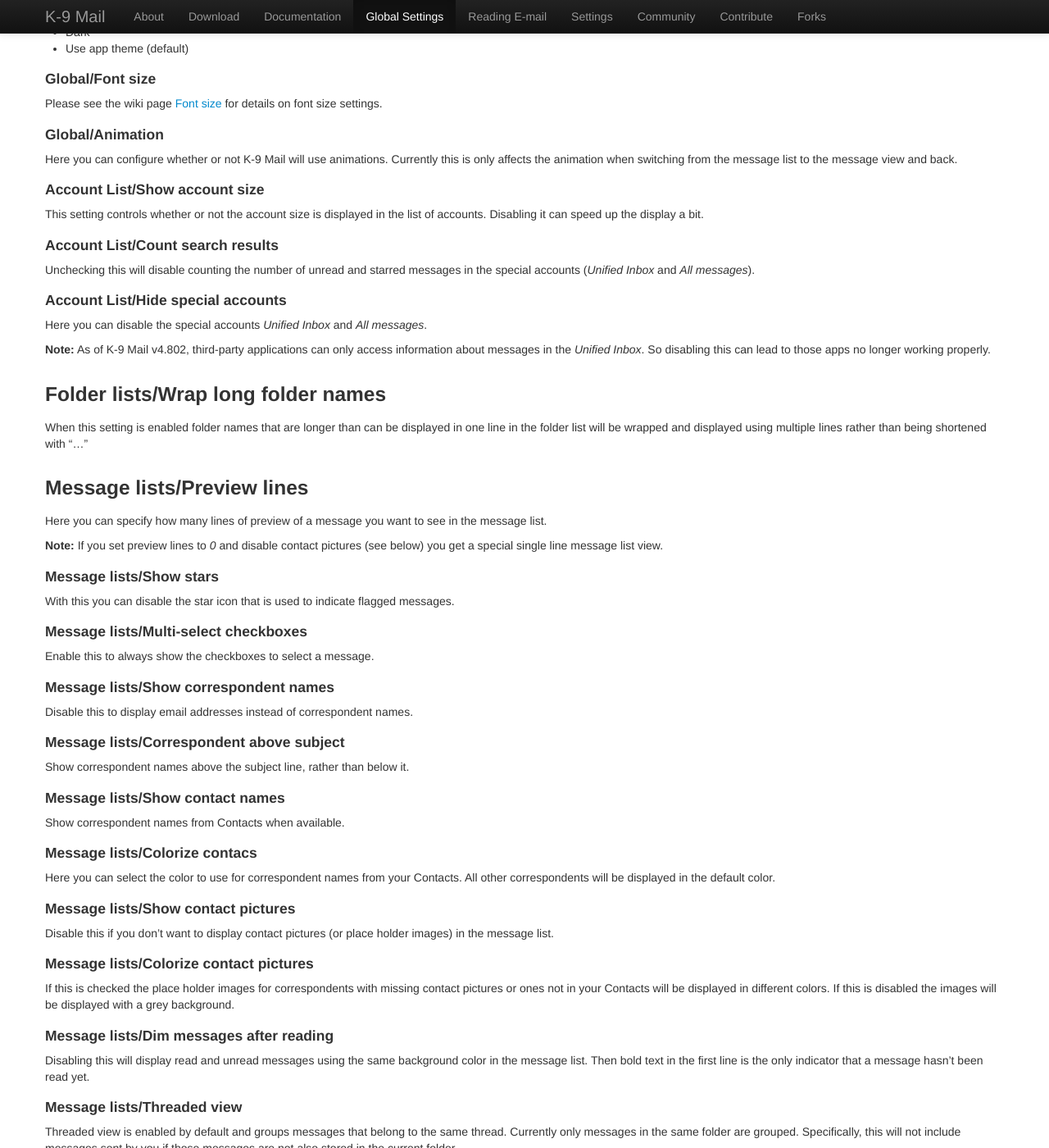
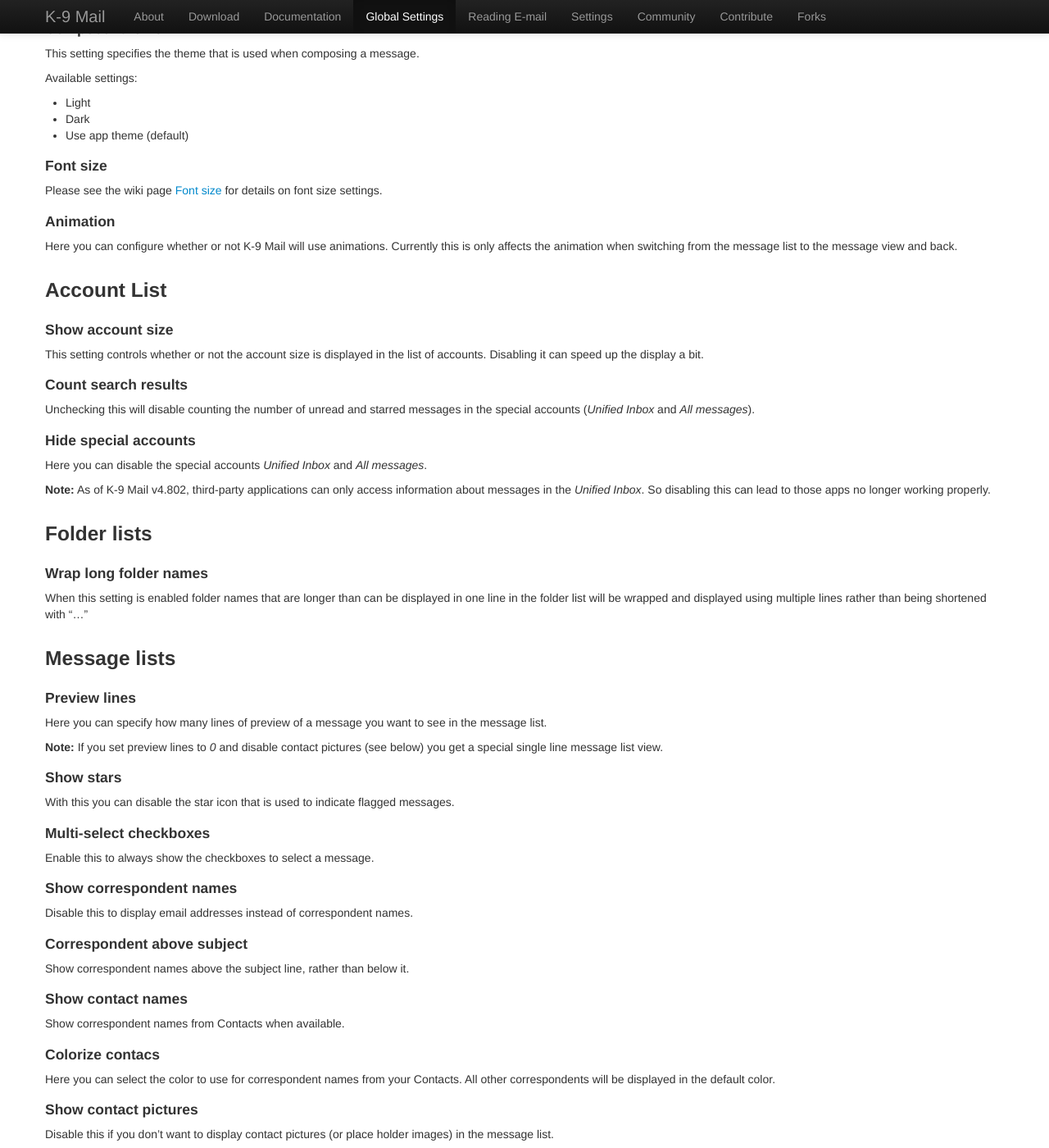
Before and after one commit to k9mail/k9mail.app, a Jekyll site: the page built from documentation/settings/global.md, in a window 1280 px wide and 1400 px high, scrolled down 879 px. Shown: the whole window at 82% size. Built offline with Jekyll 4.4.1, drawn with Linux system fonts in a browser that asks for light colours; nearby versions of some CDN libraries; some of the changed text lies outside the part shown.

Commit message:
Update global.md

```diff
--- a/documentation/settings/global.md
+++ b/documentation/settings/global.md
@@ -4,33 +4,35 @@ nav_order: 3
 layout: default
 ---
 
+{% include settings-header.html %}
+
 {% include documentation-header.html %}
-
-{% include settings-header.html %}
 
 # Global Settings
 
 *Global settings* are account-independent settings. Most of them define how the user interface should look like.
 
-#### Display
+## Display
 The Display settings provide a lot of flexibility to control the global appearance of the app, as well as each of the main views, such as the account list, message lists and message display.
 
-##### Global/Language
+### Global
+
+#### Language
 By default K-9 Mail will display the user interface in the language you're using for your Android system. With this setting you can override the system language, e.g. if your Android version doesn't support your native language but K-9 Mail does.
 
-#### Global/Theme
+#### Theme
 Available themes:
 
 * Light (default)
 * Dark
 
-#### Global/Fixed message theme
+#### Fixed message theme
 When using the dark theme messages can look wrong. This is why K-9 Mail allows you to override the app theme.
 
 Enabling this setting will always use the theme configured in *Message view theme* below for the message view.
 Not using a fixed message theme means you can select a theme in the menu of the message view.
 
-#### Global/Message view theme
+#### Message view theme
 This setting specifies the theme that is used for the message view.
 
 Available settings:
@@ -39,7 +41,7 @@ Available settings:
 * Dark
 * Use app theme (default)
 
-#### Global/Composer theme
+#### Composer theme
 This setting specifies the theme that is used when composing a message.
 
 Available settings:
@@ -48,67 +50,73 @@ Available settings:
 * Dark
 * Use app theme (default)
 
-#### Global/Font size
+#### Font size
 Please see the wiki page [Font size](Manual-globalsettings-fonts) for details on font size settings.
 
-#### Global/Animation
+#### Animation
 Here you can configure whether or not K-9 Mail will use animations. Currently this is only affects the animation when switching from the message list to the message view and back.
 
-#### Account List/Show account size
+### Account List
+
+#### Show account size
 This setting controls whether or not the account size is displayed in the list of accounts. Disabling it can speed up the display a bit.
 
-#### Account List/Count search results
+#### Count search results
 Unchecking this will disable counting the number of unread and starred messages in the special accounts (*Unified Inbox* and *All messages*).
 
-#### Account List/Hide special accounts
+#### Hide special accounts
 Here you can disable the special accounts *Unified Inbox* and *All messages*.
 
 **Note:** As of K-9 Mail v4.802, third-party applications can only access information about messages in the *Unified Inbox*. So disabling this can lead to those apps no longer working properly.
 
-### Folder lists/Wrap long folder names
+### Folder lists
+
+#### Wrap long folder names
 When this setting is enabled folder names that are longer than can be displayed in one line in the folder list will be wrapped and displayed using multiple lines rather than being shortened with "..."
 
-### Message lists/Preview lines
+### Message lists
+
+#### Preview lines
 Here you can specify how many lines of preview of a message you want to see in the message list.
 
 **Note:** If you set preview lines to *0* and disable contact pictures (see below) you get a special single line message list view.
 
-#### Message lists/Show stars
+#### Show stars
 With this you can disable the star icon that is used to indicate flagged messages.
 
-#### Message lists/Multi-select checkboxes
+#### Multi-select checkboxes
 Enable this to always show the checkboxes to select a message.
 
-#### Message lists/Show correspondent names
+#### Show correspondent names
 Disable this to display email addresses instead of correspondent names.
 
-#### Message lists/Correspondent above subject
+#### Correspondent above subject
 Show correspondent names above the subject line, rather than below it.
 
-#### Message lists/Show contact names
+#### Show contact names
 Show correspondent names from Contacts when available.
 
-#### Message lists/Colorize contacs
+#### Colorize contacs
 Here you can select the color to use for correspondent names from your Contacts. All other correspondents will be displayed in the default color.
 
-#### Message lists/Show contact pictures
+#### Show contact pictures
 Disable this if you don't want to display contact pictures (or place holder images) in the message list.
 
-#### Message lists/Colorize contact pictures
+#### Colorize contact pictures
 If this is checked the place holder images for correspondents with missing contact pictures or ones not in your Contacts will be displayed in different colors.
 If this is disabled the images will be displayed with a grey background.
 
-#### Message lists/Dim messages after reading
+#### Dim messages after reading
 Disabling this will display read and unread messages using the same background color in the message list. Then bold text in the first line is the only indicator that a message hasn't been read yet.
 
-#### Message lists/Threaded view
+#### Threaded view
 Threaded view is enabled by default and groups messages that belong to the same thread. Currently only messages in the same folder are grouped. Specifically, this will not include messages sent by you if those messages are not also stored in the current folder.
 
 Please note that this is not the same as the conversation view you might know from e.g. Gmail.
 
 To add own messages in threaded view: change *Sent folder* to *INBOX* in *Folder* settings under *Account settings*. Note: own messages are no longer stored (and synced) in *Sent* folder.
 
-#### Message lists/Show split-screen
+#### Show split-screen
 This setting allows you to display the message list next to the message view. This is mainly useful for devices with a rather large screen, i.e. tablets.
 
 Available settings:
@@ -118,19 +126,23 @@ Available settings:
 * When in Landscape orientation
 
 
-### Messages/Fixed-width fonts
+### Fixed-width fonts
 When this is checked a fixed-width font will be used for plain text messages. The display of HTML messages is not influenced by this setting.
 
-#### Messages/Visible message actions
+#### Visible message actions
 Configure which message actions will be promoted to the first level of the menu in the message view.
 
 **Note:** Checking an item doesn't mean that this action will be displayed in the action bar. There is only a limited number of actions that will be displayed in the action bar, the rest will move to the so called overflow menu that is accessible using the icon with the three dots.
 
-#### Messages/Auto-fit message
+### Messages
+
+#### Auto-fit message
 Enable this to shrink messages to fit the screen width.
 
 
-## Interaction/Start in Unified Inbox
+### Interaction
+
+####  Start in Unified Inbox
 When this setting is enabled K-9 Mail starts in the *Unified Inbox*.
 
 **Note:** You shouldn't use this setting. Pressing the launcher icon when K-9 Mail has been started before will restore the app to its old state rather than starting it again. Put a "K-9 Accounts" shortcut on your home screen to always open the *Unified Inbox*.
```
